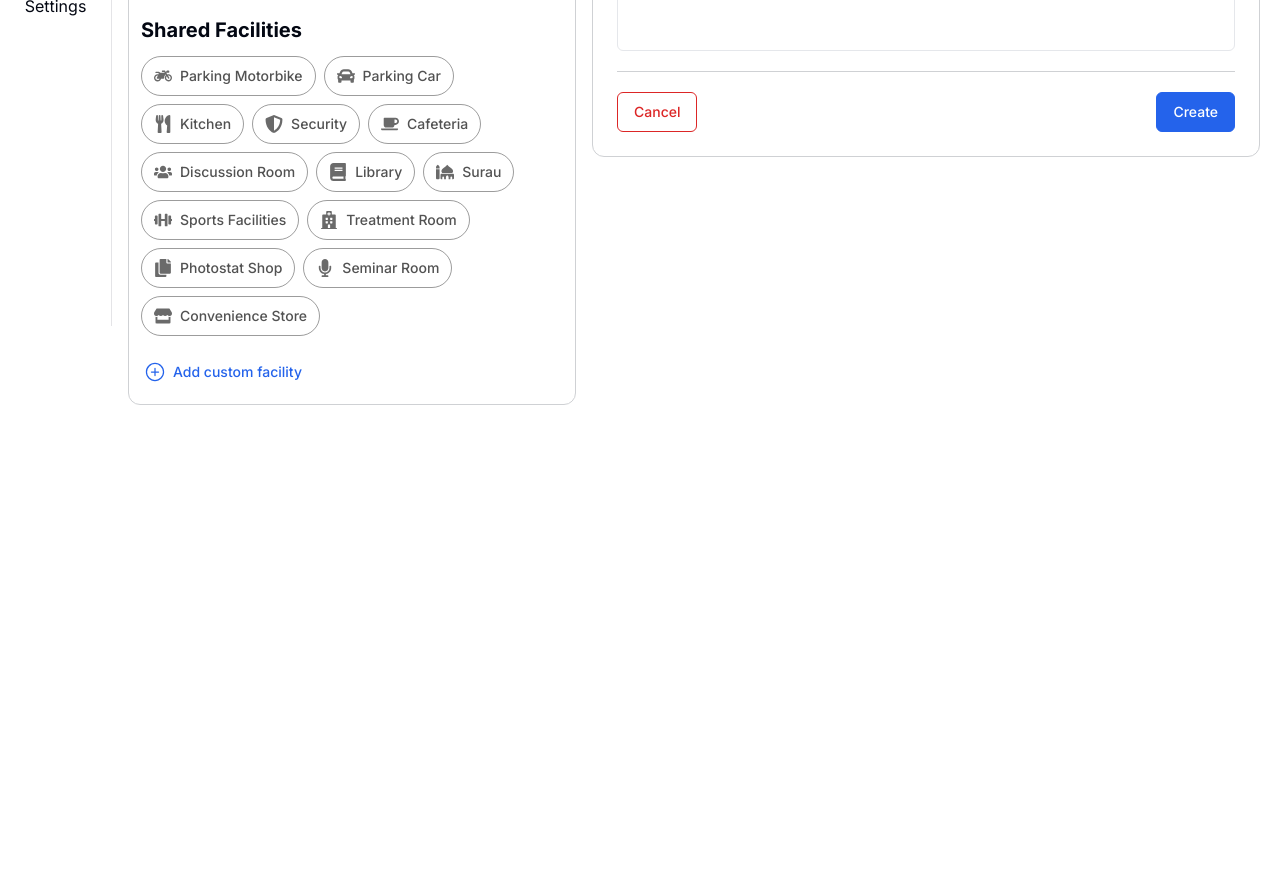
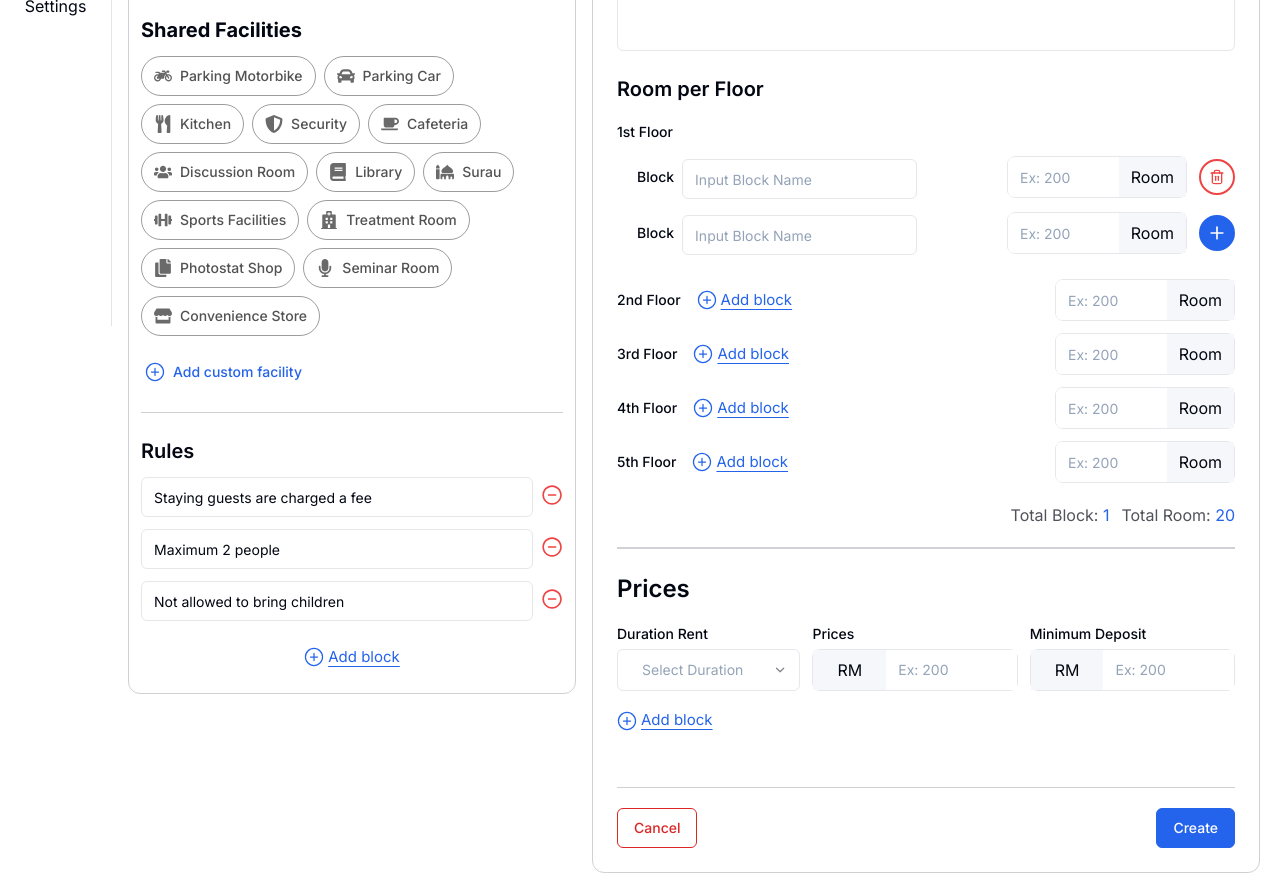
Before and after one commit to hax0-r/fiverr_dashboard, a React (Vite) app: page /property/1/add-room-type in a window 1280 px wide. Shown: the part 560-1453 px from the top of the page. Before the commit the page ends 985 px from the top, so only its background shows below. Built offline with nearby package versions, Linux system fonts and the light colour scheme.

Commit message:
first commit

```diff
--- a/src/Pages/Property/AddRoomType.jsx
+++ b/src/Pages/Property/AddRoomType.jsx
@@ -8,16 +8,21 @@ import {
 import { Link } from 'react-router-dom';
 import PhotoGrid from '@/components/Property/PhotoGrid';
 import FacilitySelector from '@/components/Property/FacilitySelector';
+import { AiOutlineMinusCircle } from "react-icons/ai";
 import {
     FaMotorcycle, FaCar,
     FaUtensils, FaShieldAlt, FaCoffee, FaUsers, FaBook, FaMosque,
-    FaDumbbell, FaHospital, FaCopy, FaMicrophone, FaStore
+    FaDumbbell, FaHospital, FaCopy, FaMicrophone, FaStore,
 } from "react-icons/fa";
+import { CiCirclePlus } from "react-icons/ci";
+import { FiPlus } from "react-icons/fi";
 import { Button } from '@/components/ui/button';
 import { Input } from '@/components/ui/input'; // Import shadcn Input component
 import { Select, SelectTrigger, SelectContent, SelectItem } from '@/components/ui/select'; // Import shadcn Select components
 import { Textarea } from '@/components/ui/textarea'; // Import shadcn Textarea component
 import { Label } from '@/components/ui/label';
+import { CirclePlus, Trash2 } from 'lucide-react';
+import { GoPlusCircle } from 'react-icons/go';
 
 const facilities = [
     { name: "Parking Motorbike", icon: FaMotorcycle },
@@ -35,6 +40,24 @@ const facilities = [
     { name: "Convenience Store", icon: FaStore },
 ];
 
+const RoomperFloor = [
+    {
+        id: 1,
+        name: "2nd Floor",
+    },
+    {
+        id: 2,
+        name: "3rd Floor",
+    },
+    {
+        id: 3,
+        name: "4th Floor",
+    }, {
+        id: 4,
+        name: "5th Floor",
+    }
+]
+
 const AddRoomType = () => {
     const photos = [
         '/Assets/Property/AddRoomType/img1.png',
@@ -49,6 +72,7 @@ const AddRoomType = () => {
         '/Assets/Property/AddRoomType/img3.png',
         '/Assets/Property/AddRoomType/img4.png',
     ];
+
 
     const [selected, setSelected] = useState("Hostel");
 
@@ -79,6 +103,30 @@ const AddRoomType = () => {
                         <div className="h-[1px] w-full bg-[#CFD1D4] mt-5"></div>
                         <h2 className='text-xl font-bold pb-3 pt-5'>Shared Facilities</h2>
                         <FacilitySelector facilities={facilities} />
+                        <div className="h-[1.5px] w-full bg-[#CFD1D4] mt-5"></div>
+                        <h2 className="text-xl font-semibold mt-6 mb-2">Rules</h2>
+                        <div className="">
+                            <div className="flex justify-center items-center gap-2">
+                                <Input className="placeholder:text-[#94A3B8] mt-1" value="Staying guests are charged a fee" placeholder="Enter Rule" />
+                                <AiOutlineMinusCircle className='text-2xl text-red-500' />
+                            </div>
+                            <div className="flex justify-center mt-2 items-center gap-2">
+                                <Input className="placeholder:text-[#94A3B8] mt-1" value="Maximum 2 people" placeholder="Enter Rule" />
+                                <AiOutlineMinusCircle className='text-2xl text-red-500' />
+                            </div>
+                            <div className="flex justify-center mt-2 items-center gap-2">
+                                <Input className="placeholder:text-[#94A3B8] mt-1" value="Not allowed to bring children" placeholder="Enter Rule" />
+                                <AiOutlineMinusCircle className='text-2xl text-red-500' />
+                            </div>
+                            <Button
+                                variant="link"
+                                className=" text-blue text-[15px] p-0 mx-auto mt-4 mb-1 underline font-normal flex items-center gap-1"
+                            >
+                                <GoPlusCircle className="w-5 h-5 text-blue" />
+                                Add block
+                            </Button>
+                        </div>
+
                     </div>
                     <div className="w-full p-6 rounded-xl border-[1.5px] border-[#CFD1D4]">
                         <div className=" bg-white ">
@@ -130,7 +178,7 @@ const AddRoomType = () => {
                                     <div>
                                         <Label htmlFor="genderAllowance">Gender Allowance</Label>
                                         <Select>
-                                            <SelectTrigger className="py-5 mt-1"  id="genderAllowance ">
+                                            <SelectTrigger className="py-5 mt-1" id="genderAllowance ">
                                                 <Input placeholder="Select Gender" className="placeholder:text-[#94A3B8]  border-none " readOnly />
                                             </SelectTrigger>
                                             <SelectContent>
@@ -145,11 +193,112 @@ const AddRoomType = () => {
                                 {/* Description */}
                                 <div>
                                     <Label htmlFor="description">Description</Label>
-                                    <Textarea id="description" placeholder="Input descriptions" className="placeholder:text-[#94A3B8] resize-none mt-1"  rows={4} />
+                                    <Textarea id="description" placeholder="Input descriptions" className="placeholder:text-[#94A3B8] resize-none mt-1" rows={4} />
                                 </div>
                             </form>
                         </div>
-                        <div className="h-[1px] w-full bg-[#CFD1D4] mt-5"></div>
+
+                        <div className="pt-6">
+                            <h2 className="text-xl font-semibold mb-4">Room per Floor</h2>
+                            <Label>1st Floor</Label>
+                            <div className="mt-3 flex justify-between items-center">
+                                <div className='w-full px-5 flex items-center gap-2 max-w-[20rem]'>
+                                    <Label htmlFor="roomType">Block</Label>
+                                    <Input id="roomType" className="placeholder:text-[#94A3B8] mt-1" placeholder="Input Block Name" />
+                                </div>
+                                <div className="flex items-center gap-3">
+                                    <div className="relative flex max-w-[180px] items-center border rounded-lg">
+                                        <Input id="roomSize" className="placeholder:text-[#94A3B8] border-none rounded-r-none " placeholder="Ex: 200" type="number" />
+                                        <span className="bg-[#f5f7fa] p-[8px] px-3">Room</span>
+                                    </div>
+                                    <Trash2
+                                        className='text-red-500 border-2 border-red-500 rounded-full hover:bg-red-50 transition-all w-9 h-9 p-[8px] cursor-pointer' />
+                                </div>
+                            </div>
+                            <div className="mt-3 mb-6 flex justify-between items-center">
+                                <div className='w-full px-5 flex items-center gap-2 max-w-[20rem]'>
+                                    <Label htmlFor="roomType">Block</Label>
+                                    <Input id="roomType" className="placeholder:text-[#94A3B8] mt-1" placeholder="Input Block Name" />
+                                </div>
+                                <div className="flex items-center gap-3">
+                                    <div className="relative flex max-w-[180px] items-center border rounded-lg">
+                                        <Input id="roomSize" className="placeholder:text-[#94A3B8] border-none rounded-r-none " placeholder="Ex: 200" type="number" />
+                                        <span className="bg-[#f5f7fa] p-[8px] px-3">Room</span>
+                                    </div>
+                                    <FiPlus
+                                        className='text-white bg-blue border-2 border-blue rounded-full hover:bg-red-50 transition-all w-9 h-9 p-[6px] cursor-pointer' />
+                                </div>
+                            </div>
+                            {
+                                RoomperFloor.map(({ name }, index) => (
+                                    <div key={index} className="mt-3 flex justify-between items-center">
+                                        <div className='w-full  flex items-center max-w-[20rem]'>
+                                            <Label htmlFor="roomType">{name}</Label>
+                                            <Button
+                                                variant="link"
+                                                className=" text-blue text-[15px] underline font-normal flex items-center gap-1"
+                                            >
+                                                <GoPlusCircle className="w-5 h-5 text-blue" />
+                                                Add block
+                                            </Button>
+                                        </div>
+                                        <div className="flex items-center gap-3">
+                                            <div className="relative flex max-w-[180px] items-center border rounded-lg">
+                                                <Input id="roomSize" className="placeholder:text-[#94A3B8] border-none rounded-r-none " placeholder="Ex: 200" type="number" />
+                                                <span className="bg-[#f5f7fa] p-[8px] px-3">Room</span>
+                                            </div>
+                                        </div>
+                                    </div>
+                                ))
+                            }
+                            <div className="flex justify-end items-center gap-3 mt-5">
+                                <p className='text-zinc-600'>Total Block: <span className='text-blue'> 1</span></p>
+                                <p className='text-zinc-600'>Total Room: <span className='text-blue'> 20</span></p>
+                            </div>
+                        </div>
+                        <div className="h-[1.5px] w-full bg-[#CFD1D4] mt-5"></div>
+
+
+                        <div className="">
+                            <h2 className="text-2xl font-semibold mb-4 mt-6">Prices</h2>
+                            <div className="flex justify-between items-center gap-3">
+                                <div>
+                                    <Label htmlFor="DurationRent">Duration Rent</Label>
+                                    <Select>
+                                        <SelectTrigger id="DurationRent" className="py-5 mt-1">
+                                            <Input placeholder="Select Duration" className="placeholder:text-[#94A3B8]  border-none " readOnly />
+                                        </SelectTrigger>
+                                        <SelectContent >
+                                            <SelectItem value="shower">Rent1</SelectItem>
+                                            <SelectItem value="bathtub">Rent2</SelectItem>
+                                        </SelectContent>
+                                    </Select>
+                                </div>
+                                <div className="">
+                                    <Label htmlFor="genderAllowance">Prices</Label>
+                                    <div className="relative flex items-center mt-1 border rounded-lg">
+                                        <span className="bg-[#f5f7fa] p-[8px] px-6">RM</span>
+                                        <Input id="roomSize" className="placeholder:text-[#94A3B8] border-none rounded-r-none " placeholder="Ex: 200" type="number" />
+                                    </div>
+                                </div>
+                                <div className="">
+                                    <Label htmlFor="genderAllowance">Minimum Deposit</Label>
+                                    <div className="relative flex items-center mt-1 border rounded-lg">
+                                        <span className="bg-[#f5f7fa] p-[8px] px-6">RM</span>
+                                        <Input id="roomSize" className="placeholder:text-[#94A3B8] border-none rounded-r-none " placeholder="Ex: 200" type="number" />
+                                    </div>
+                                </div>
+                            </div>
+                            <Button
+                                variant="link"
+                                className=" text-blue text-[15px] underline font-normal p-0 pt-5 flex items-center gap-1"
+                            >
+                                <GoPlusCircle className="w-5 h-5 text-blue" />
+                                Add block
+                            </Button>
+                        </div>
+
+                        <div className="h-[1.5px] w-full bg-[#CFD1D4] mt-14"></div>
                         <div className="mt-5 flex justify-between items-center">
                             <Button className="bg-transparent text-red-600 border-[1.5px] border-red-600 hover:bg-red-600 hover:text-white">Cancel</Button>
                             <Button className="hover:bg-transparent hover:text-blue border-[1.5px] border-blue bg-blue text-white">Create</Button>
```
